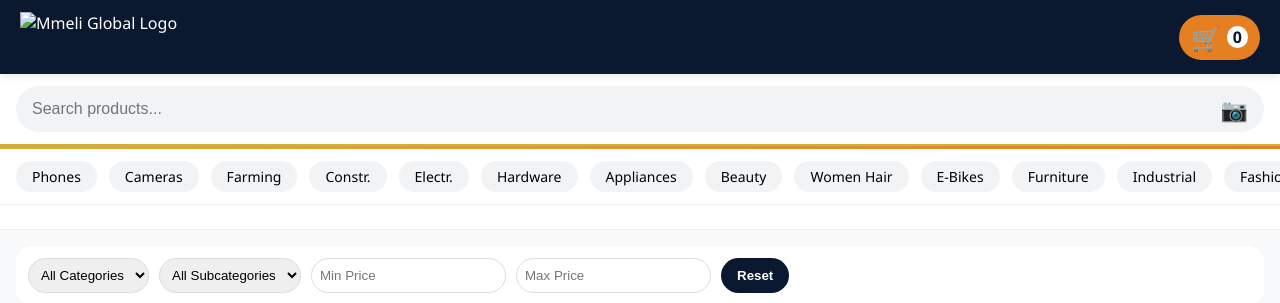
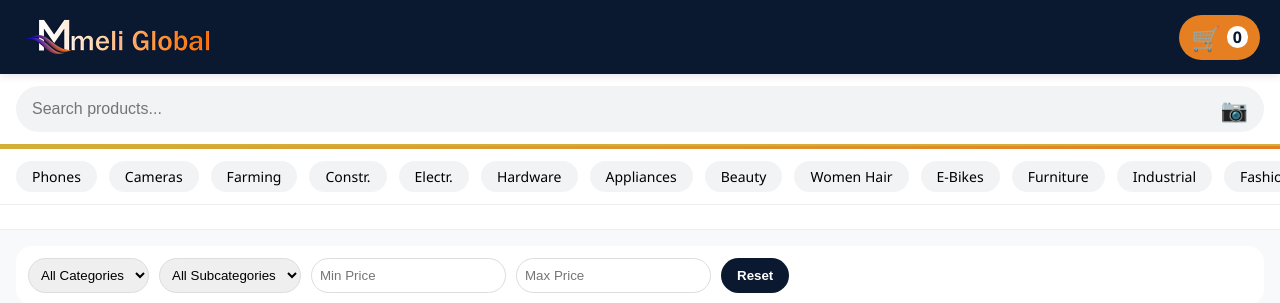
Before and after one commit to MmeliGlobal/Mmeli-Global, a plain HTML site: page index.html in a window 1280 px wide. Shown: the top 303 px of the page. Drawn offline with nearby package versions, Linux system fonts and the light colour scheme; no server answers.

Commit message:
Update index.html

```diff
--- a/index.html
+++ b/index.html
@@ -30,7 +30,7 @@
 <!-- HEADER -->
 <header class="header">
   <div class="logo-area" id="logoArea">
-    <img src="images/Logo.PNG" alt="Mmeli Global Logo" class="logo-image">
+    <img src="Logo.PNG" alt="Mmeli Global Logo" class="logo-image">
     <span class="logo-text visually-hidden">Mmeli Global</span>
   </div>
   <div class="cart-icon" onclick="switchPage('cart')">
```
